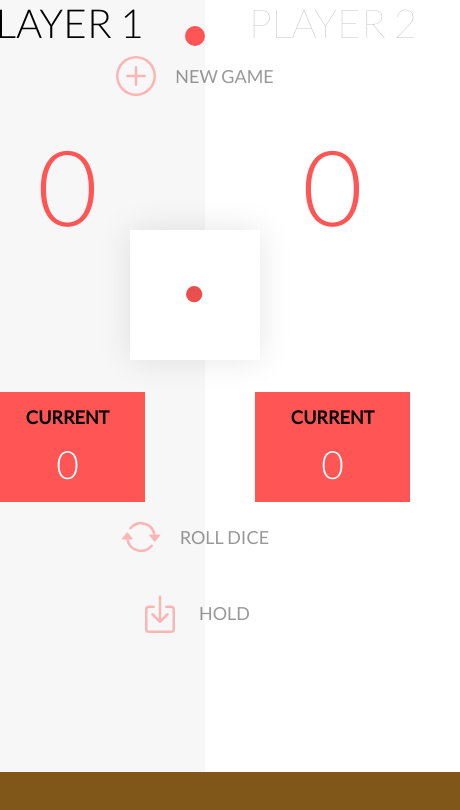
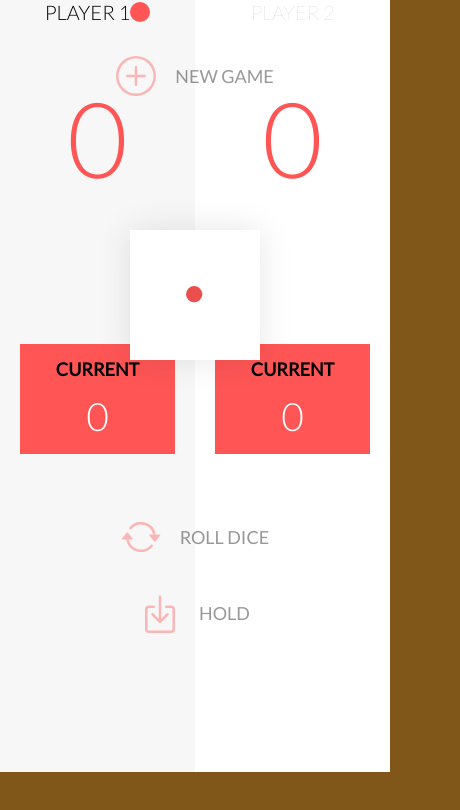
Before and after one commit to geenonsdavid/dice_game, a plain HTML site: page index.html in a window 390 px wide. Shown: the whole page, 460 px wide, since content can reach past the window. Drawn offline with Linux system fonts and the light colour scheme.

Commit message:
modify playerName

```diff
--- a/style.css
+++ b/style.css
@@ -57,10 +57,8 @@ body{
 
 .playerName{
     text-align: center;
-    width: 255px;
-    height: 72px;
+    width: max-content;
     font-size: 56px;
-    line-height: 67px;
     color: var(--text-color-theme);
 }
 
@@ -176,8 +174,8 @@ button p{
 
 @media screen and (max-width: 768px){
     .playerName{
-        font-size: 40px;
-        line-height: 47px;
+        font-size: 20px;
+
     }
     button p{
         font-family: 'lato';
```
